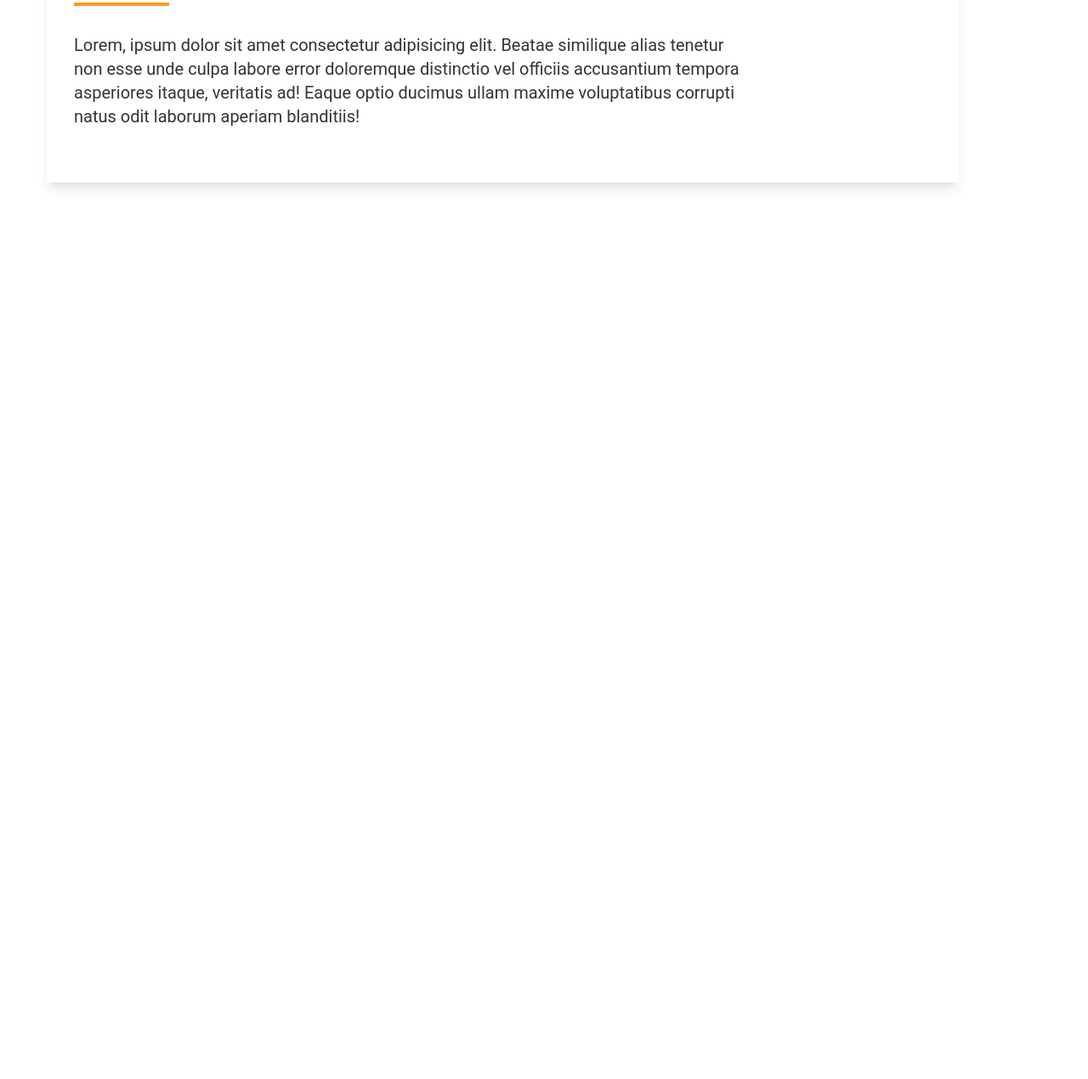
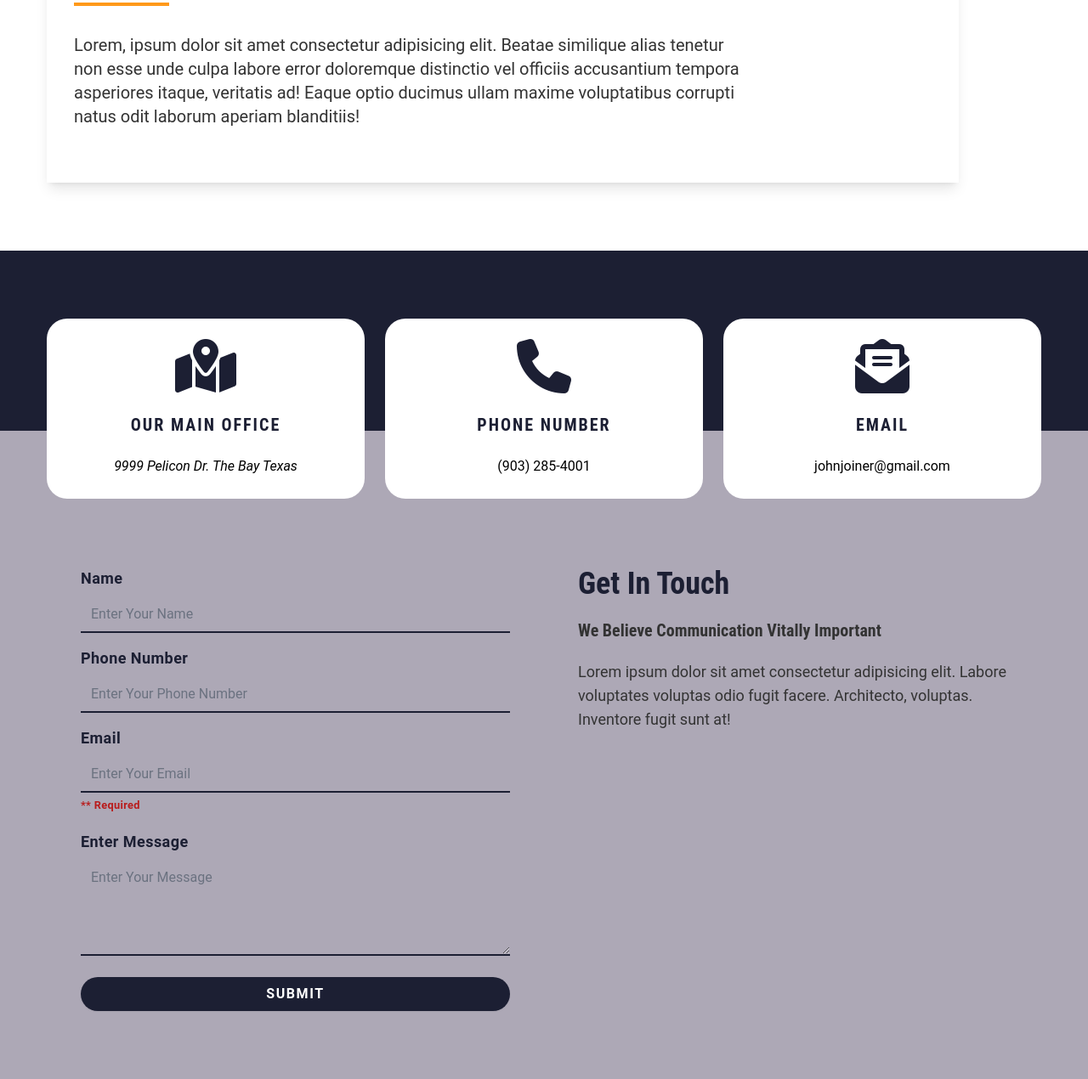
Before and after one commit to jakesmith4/j-and-j-safety-floor, a website: page index.html in a window 1280 px wide. Shown: the part 3798-5068 px from the top of the page at 85% size. Before the commit the page ends 4093 px from the top, so only its background shows below. Drawn offline with Linux system fonts and the light colour scheme.

Commit message:
added on contact section

```diff
--- a/index.html
+++ b/index.html
@@ -306,8 +306,8 @@
         </article>
       </div>
     </section>
-    <section class="expertise section">
-      <div class="section-center">
+    <section class="expertise">
+      <div class="section section-center">
         <div
           class="relative w-11/12 before:bg-primary-500 before:w-full before:h-full before:absolute before:left-10 before:-top-10 before:shadow-lg"
         >
@@ -330,6 +330,116 @@
         </article>
       </div>
     </section>
+    <section class="contact">
+      <div class="contact-info bg-secondary-500">
+        <div class="section-center pt-20">
+          <div
+            class="contact-container text-black space-y-6 -mb-20 relative sm:space-y-0 sm:grid sm:grid-cols-2 sm:items-center sm:gap-6 lg:grid-cols-3"
+          >
+            <article class="contact-item bg-white text-center p-6 rounded-3xl">
+              <i
+                class="fa-solid fa-4x fa-map-location-dot mb-6 text-secondary-500"
+              ></i>
+              <h5
+                class="uppercase tracking-widest font-bold text-secondary-500"
+              >
+                Our main office
+              </h5>
+              <address>9999 Pelicon Dr. The Bay Texas</address>
+            </article>
+            <article class="contact-item bg-white text-center p-6 rounded-3xl">
+              <i class="fa-solid fa-4x fa-phone mb-6 text-secondary-500"></i>
+              <h5
+                class="uppercase tracking-widest font-bold text-secondary-500"
+              >
+                Phone number
+              </h5>
+              <a href="tel:9032854001">(903) 285-4001</a>
+            </article>
+            <article class="contact-item bg-white text-center p-6 rounded-3xl">
+              <i
+                class="fa-solid fa-4x fa-envelope-open-text mb-6 text-secondary-500"
+              ></i>
+              <h5
+                class="uppercase tracking-widest font-bold text-secondary-500"
+              >
+                Email
+              </h5>
+              <a href="mailto:johnjoiner@gmail.com">johnjoiner@gmail.com</a>
+            </article>
+          </div>
+        </div>
+      </div>
+      <div class="contact-form bg-tertiary-500 pt-20">
+        <div
+          class="section section-center space-y-12 sm:space-y-0 sm:grid sm:grid-cols-2"
+        >
+          <form action="" class="form">
+            <div class="form-row">
+              <label for="name" class="form-label">Name</label>
+              <input
+                type="text"
+                name="text"
+                placeholder="Enter Your Name"
+                id="name"
+                class="form-input"
+              />
+            </div>
+            <div class="form-row">
+              <label for="number" class="form-label">Phone Number</label>
+              <input
+                type="number"
+                name="number"
+                id="number"
+                class="form-input"
+                placeholder="Enter Your Phone Number"
+              />
+            </div>
+            <div class="form-row">
+              <label for="email" class="form-label">Email</label>
+              <input
+                type="email"
+                name="email"
+                id="email"
+                required
+                class="form-input"
+                placeholder="Enter Your Email"
+              />
+              <small class="text-red-700 tracking-wide capitalize font-semibold"
+                >** Required</small
+              >
+            </div>
+            <div class="form-row">
+              <label for="message" class="form-label">Enter Message</label>
+              <textarea
+                name="message"
+                id="message"
+                placeholder="Enter Your Message"
+                class="form-textarea"
+              ></textarea>
+            </div>
+            <button
+              class="btn w-full rounded-full uppercase tracking-widest font-bold bg-secondary-500"
+            >
+              Submit
+            </button>
+          </form>
+          <article class="form-info px-10">
+            <h4 class="text-secondary-500 font-bold sm:text-4xl">
+              Get in touch
+            </h4>
+            <h5 class="font-bold">
+              We believe communication vitally important
+            </h5>
+            <p class="sm:text-lg mb-0">
+              Lorem ipsum dolor sit amet consectetur adipisicing elit. Labore
+              voluptates voluptas odio fugit facere. Architecto, voluptas.
+              Inventore fugit sunt at!
+            </p>
+          </article>
+        </div>
+      </div>
+    </section>
     <script src="./js/app.js"></script>
   </body>
 </html>
--- a/input.css
+++ b/input.css
@@ -175,10 +175,7 @@
 
 /* Form */
 .form {
-  width: 90vw;
-  max-width: 600px;
-  @apply bg-white rounded shadow-md;
-  padding: 2rem 2.5rem;
+  @apply px-10;
 }
 
 .form-row {
@@ -186,12 +183,12 @@
 }
 
 .form-label {
-  @apply block text-sm mb-2 capitalize tracking-wide;
+  @apply block text-lg mb-2 capitalize tracking-wide text-secondary-500 font-bold;
 }
 
 .form-input,
 .form-textarea {
-  @apply w-full border-2 border-gray-200 rounded bg-gray-50 focus:outline-primary-500;
+  @apply w-full border-b-2 border-secondary-500 bg-tertiary-500 placeholder:text-gray-500 outline-transparent focus:outline-none;
   padding: 0.375rem 0.75rem;
 }
 
```
Also changed, not shown: css/style.css.
